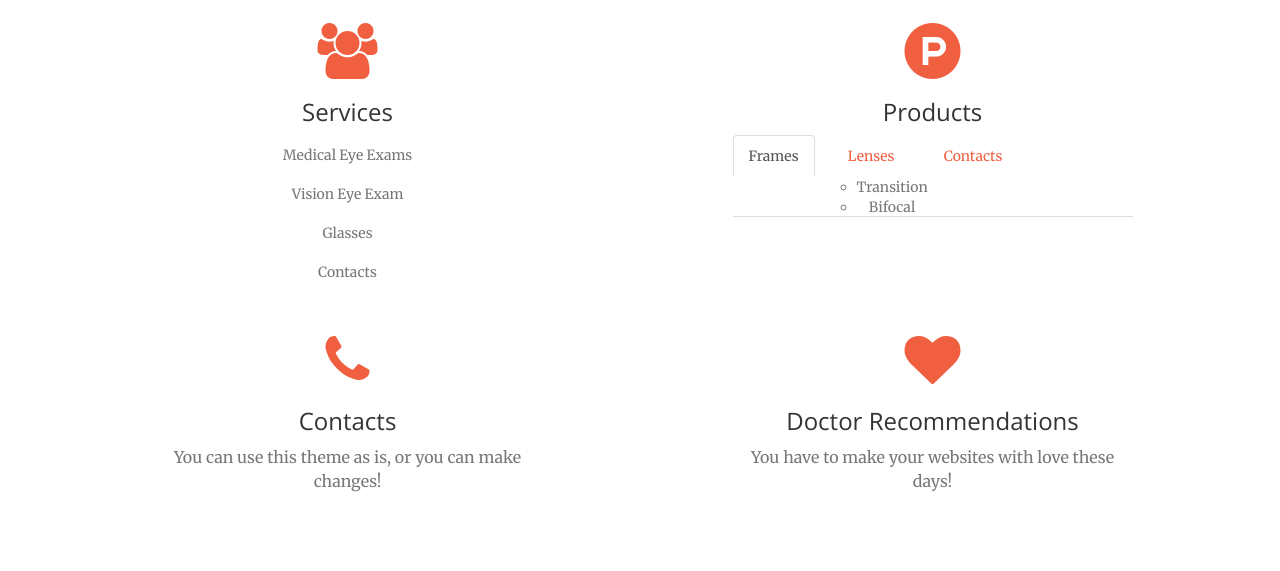
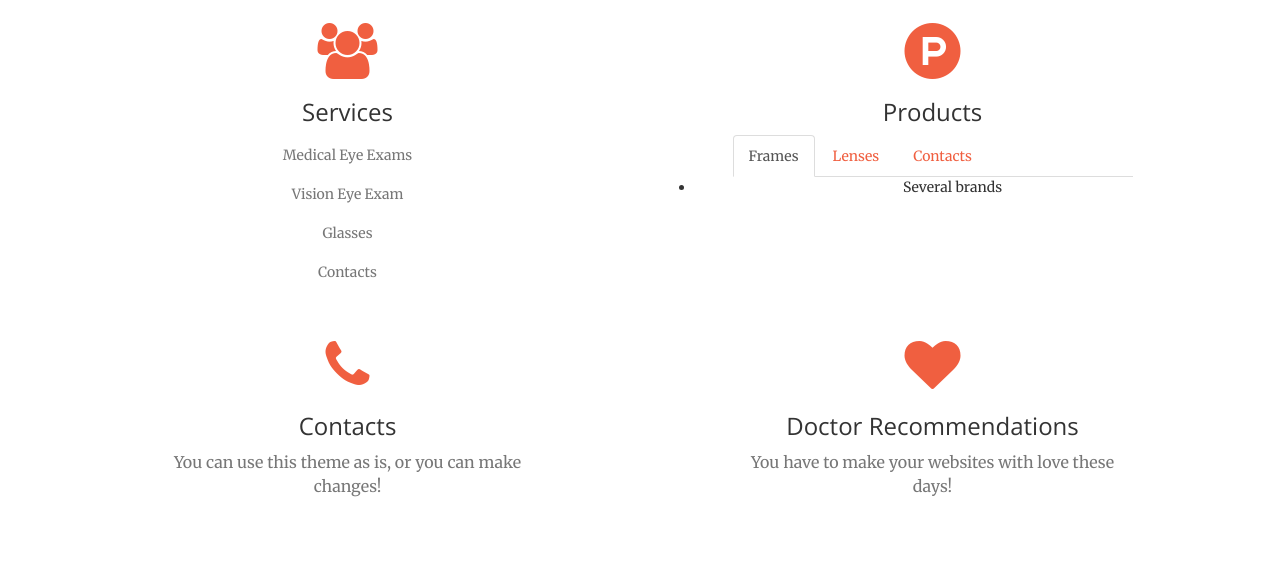
Before and after one commit to jsardinassierra/EyeOptical, a website: page WebContent/index.html in a window 1280 px wide. Shown: the part 1376-1947 px from the top of the page. Drawn offline with nearby package versions, Linux system fonts and the light colour scheme.

Commit message:
-- incorpore las imagenes del sitio del doctor -- puse los tabs funcionales, falta ponerle informacion

```diff
--- a/WebContent/index.html
+++ b/WebContent/index.html
@@ -32,9 +32,14 @@
         <script src="https://oss.maxcdn.com/libs/respond.js/1.4.2/respond.min.js"></script>
     <![endif]-->
 
+
+
+
 </head>
 
 <body id="page-top">
+
+
 
     <nav id="mainNav" class="navbar navbar-default navbar-fixed-top">
         <div class="container-fluid">
@@ -119,17 +124,31 @@
                     <div class="service-box">
                         <i class="fa fa-4x fa-product-hunt text-primary sr-icons"></i>
                         <h3>Products</h3>
-						<ul class="nav nav-tabs">
-  							<li id="prod-frames" role="presentation" class="active text-muted"><a href="#prod-frames">Frames</a></li>
-							<li id="prod-lenses" role="presentation" class="text-muted"><a href="#prod-lenses">Lenses</a>
-							  <ul>
+						<ul class="nav nav-tabs" role="tabslist">
+  							<li id="prod-frames" class="active text-muted"><a href="#frames" role="tab" data-toggle="tab">Frames</a>
+
+  							</li>
+							<li id="prod-lenses" class="text-muted"><a href="#lenses" role="tab" data-toggle="tab">Lenses</a>
+
+							</li>
+  							<li id="prod-contacts" class="text-muted"><a href="#contacts" role="tab" data-toggle="tab">Contacts</a></li>
+							  </ul>
+                    </div>
+                    <div  class="tabcontent">
+    				<div role="tabpanel" class="tab-pane fade in active" id="frames"><ul>
+  							<li>Several brands
+  							</li>
+  							</ul></div>
+    				<div role="tabpanel" class="tab-pane fade" id="lenses"><ul>
   								<li>Transition</li>
 								<li>Bifocal</li>
-							  </ul>
-							</li>
-  							<li role="presentation" class="text-muted"><a href="#">Contacts</a></li>
-							  </ul>
-                    </div>
+								<li>Progressive</li>
+								<li>Anti-glare</li>
+								<li>Hi-Index</li>
+							  </ul></div>
+    				<div role="tabpanel" class="tab-pane fade" id="contacts"></div>
+					</div>
+
                 </div>
               </div>
               <div class="row">
```
Also changed, not shown: WebContent/img/portfolio/fullsize/1.jpg, WebContent/img/portfolio/fullsize/2.jpg, WebContent/img/portfolio/fullsize/3.jpg, WebContent/img/portfolio/fullsize/4.jpg, WebContent/img/portfolio/fullsize/5.jpg, WebContent/img/portfolio/fullsize/6.jpg, WebContent/img/portfolio/thumbnails/1.jpg, WebContent/img/portfolio/thumbnails/2.jpg, WebContent/img/portfolio/thumbnails/3.jpg, WebContent/img/portfolio/thumbnails/4.jpg, WebContent/img/portfolio/thumbnails/5.jpg, WebContent/img/portfolio/thumbnails/6.jpg.
